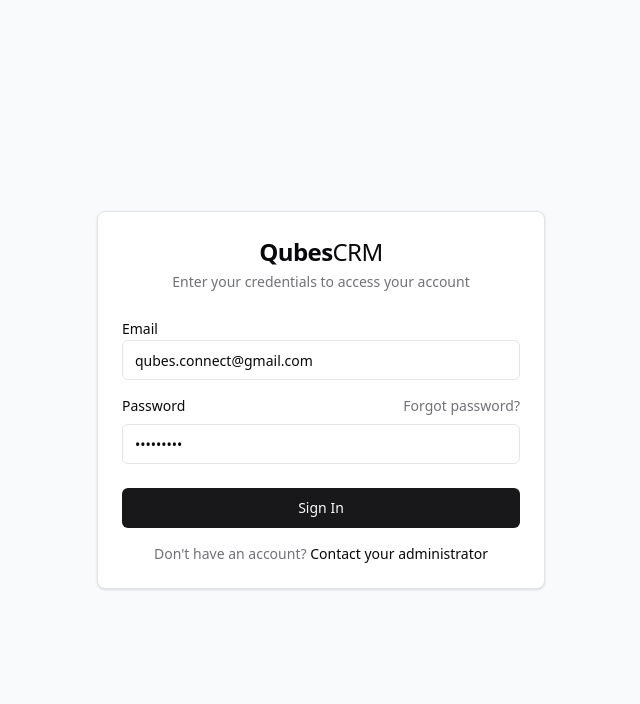
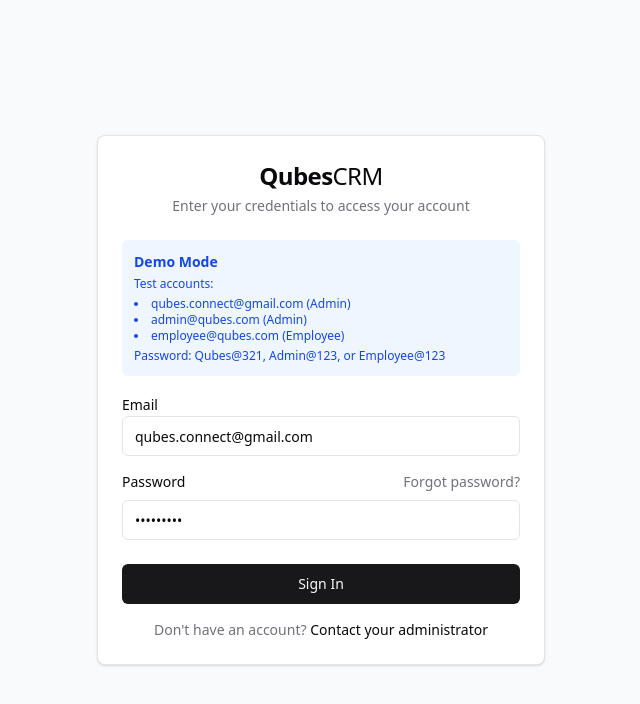
Before and after one commit to thoalib/Qubes-CRM1, a Next.js app: page /login in a window 1280 px wide. Shown: the top 704 px of the page, without its empty margins (319-959 px from the left). Built offline with nearby package versions, Linux system fonts and the light colour scheme; no server answers.

Commit message:
Add demo mode info to login page
cgen-e417faa414714aa084e0fc0a9acb99f5

```diff
--- a/app/(auth)/login/page.tsx
+++ b/app/(auth)/login/page.tsx
@@ -61,6 +61,16 @@ export default function LoginPage() {
                 </CardHeader>
                 <form onSubmit={handleLogin}>
                     <CardContent className="space-y-4">
+                        <div className="bg-blue-50 text-blue-700 p-3 rounded-md text-sm">
+                            <p className="font-semibold mb-1">Demo Mode</p>
+                            <p className="text-xs">Test accounts:</p>
+                            <ul className="text-xs mt-1 list-disc list-inside">
+                                <li>qubes.connect@gmail.com (Admin)</li>
+                                <li>admin@qubes.com (Admin)</li>
+                                <li>employee@qubes.com (Employee)</li>
+                            </ul>
+                            <p className="text-xs mt-1">Password: Qubes@321, Admin@123, or Employee@123</p>
+                        </div>
                         {error && (
                             <div className="bg-red-50 text-red-500 p-3 rounded-md text-sm">
                                 {error}
```
